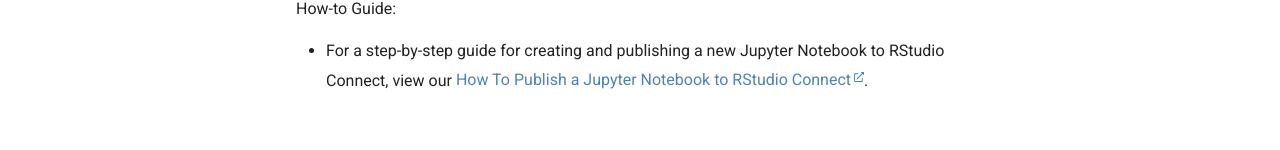
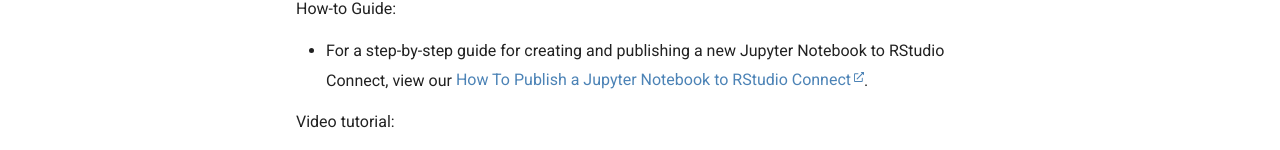
Before and after one commit to rstudio/rsconnect-jupyter, an MkDocs documentation site: the page built from docs/docs/additional.md, in a window 1280 px wide and 1041 px high. Shown: the part 361-511 px from the top of the window. Built offline with MkDocs 1.6.1 and Material for MkDocs 9.7.7, drawn with Linux system fonts in a browser that asks for light colours; a script that is not in the unit is left out.

Commit message:
Update additional.md

```diff
--- a/docs/docs/additional.md
+++ b/docs/docs/additional.md
@@ -10,3 +10,7 @@
 
 - For a step-by-step guide for creating and publishing a new Jupyter Notebook to
 RStudio Connect, view our [How To Publish a Jupyter Notebook to RStudio Connect](https://docs.rstudio.com/how-to-guides/users/basic/publish-jupyter-notebook/).
+
+Video tutorial:
+
+<script src="https://fast.wistia.com/embed/medias/6llkei8zjy.jsonp" async></script><script src="https://fast.wistia.com/assets/external/E-v1.js" async></script><div class="wistia_responsive_padding" style="padding:56.25% 0 0 0;position:relative;"><div class="wistia_responsive_wrapper" style="height:100%;left:0;position:absolute;top:0;width:100%; border: 1px solid #f1f1f1;"><div class="wistia_embed wistia_async_6llkei8zjy videoFoam=true" style="height:100%;position:relative;width:100%"><div class="wistia_swatch" style="height:100%;left:0;opacity:0;overflow:hidden;position:absolute;top:0;transition:opacity 200ms;width:100%;"><img src="https://fast.wistia.com/embed/medias/6llkei8zjy/swatch" style="filter:blur(5px);height:100%;object-fit:contain;width:100%;" alt="" aria-hidden="true" onload="this.parentNode.style.opacity=1;" /></div></div></div></div>
```
